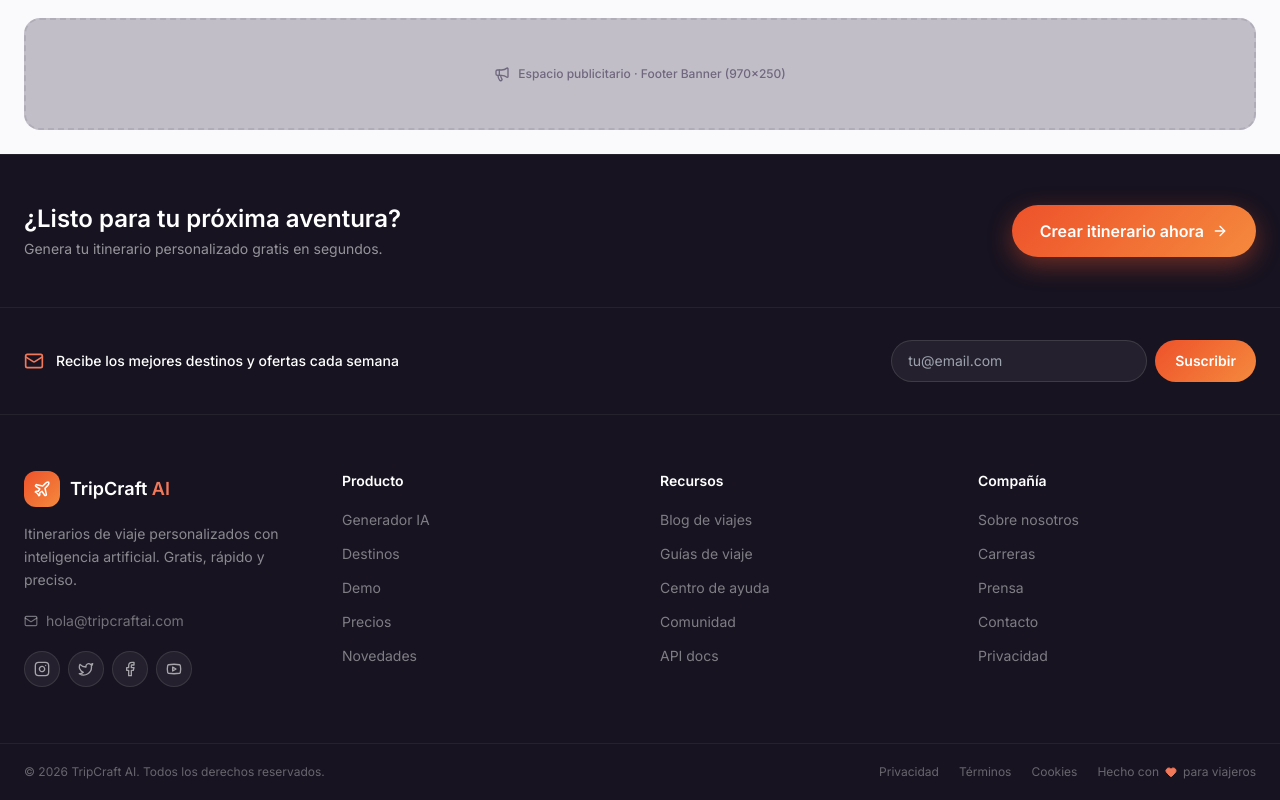
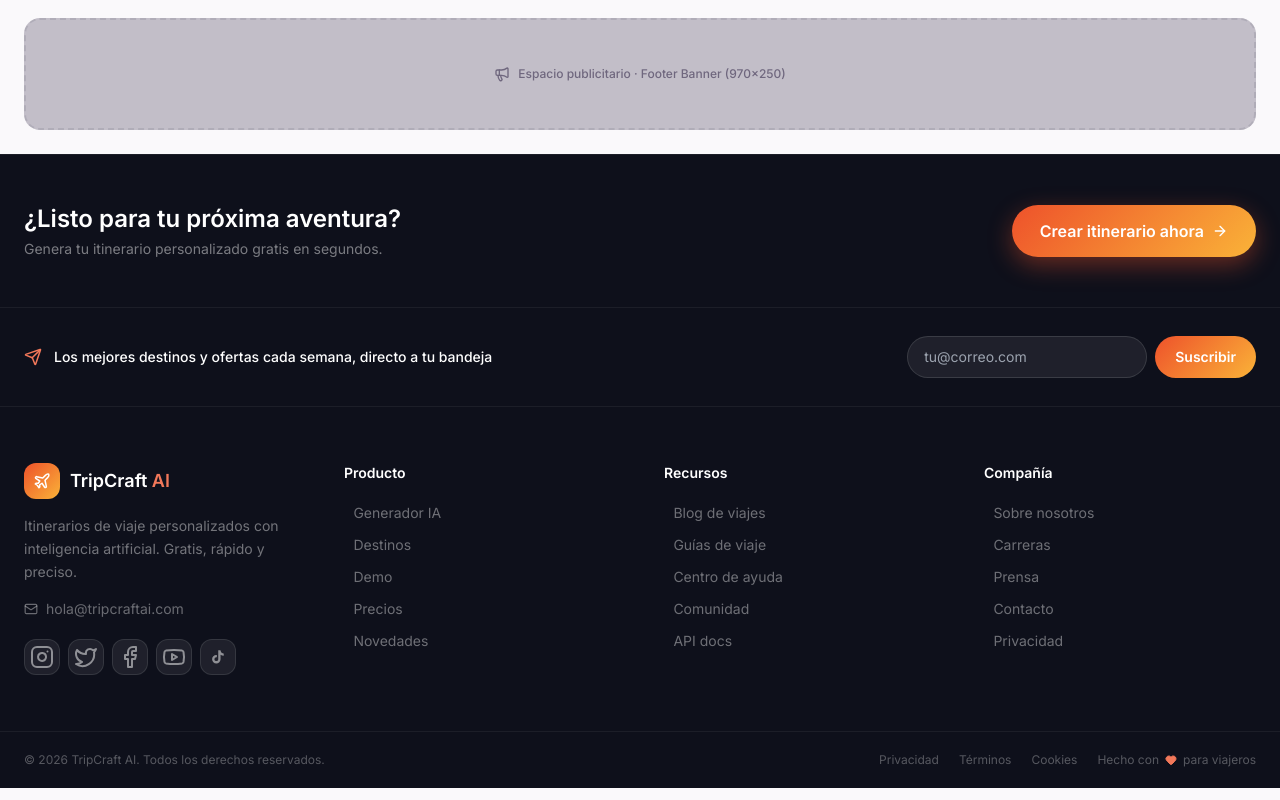
Before and after one commit to eduardodaza/paginaweblovable, a Next.js app in the folder cuenta-test-viajes-main/viajes-main/: page / in a window 1280 px wide. Shown: the part 4438-5238 px from the top of the page. Built offline with nearby package versions, Linux system fonts and the light colour scheme.

Commit message:
Update Footer.tsx

```diff
--- a/cuenta-test-viajes-main/viajes-main/src/components/landing/sections/Footer.tsx
+++ b/cuenta-test-viajes-main/viajes-main/src/components/landing/sections/Footer.tsx
@@ -1,157 +1,176 @@
-import { Plane, Instagram, Twitter, Facebook, Youtube, Mail, MapPin, Phone, ArrowRight, Heart } from "lucide-react";
+// Footer.tsx — Todos los enlaces configurables en SOCIAL_LINKS y NAV_LINKS
+// Para actualizar redes sociales: cambia las URLs en SOCIAL_LINKS
+// Para nuevas secciones: edita los arrays nav_es / nav_en
+
+import { Plane, Instagram, Twitter, Facebook, Youtube, Mail, ArrowRight, Heart, Send } from "lucide-react";
 import type { Locale } from "@/lib/types";
+
+// ─── CONFIGURA AQUÍ TUS REDES SOCIALES ──────────────────────────────────────
+// Reemplaza "#" por la URL real cuando crees cada cuenta
+const SOCIAL_LINKS = {
+  instagram: "https://instagram.com/tripcraftai",   // ← pon tu URL de Instagram
+  twitter:   "https://twitter.com/tripcraftai",     // ← pon tu URL de Twitter/X
+  facebook:  "https://facebook.com/tripcraftai",    // ← pon tu URL de Facebook
+  youtube:   "https://youtube.com/@tripcraftai",    // ← pon tu URL de YouTube
+  email:     "mailto:hola@tripcraftai.com",         // ← pon tu email real
+  tiktok:    "https://tiktok.com/@tripcraftai",     // ← pon tu URL de TikTok
+};
+// ─────────────────────────────────────────────────────────────────────────────
+
+// Ícono TikTok (no está en lucide)
+function TikTokIcon() {
+  return (
+    <svg width="16" height="16" viewBox="0 0 24 24" fill="currentColor">
+      <path d="M19.59 6.69a4.83 4.83 0 01-3.77-4.25V2h-3.45v13.67a2.89 2.89 0 01-2.88 2.5 2.89 2.89 0 01-2.89-2.89 2.89 2.89 0 012.89-2.89c.28 0 .54.04.79.1V9.01a6.3 6.3 0 00-.79-.05 6.34 6.34 0 00-6.34 6.34 6.34 6.34 0 006.34 6.34 6.34 6.34 0 006.33-6.34V8.69a8.18 8.18 0 004.78 1.52V6.76a4.85 4.85 0 01-1.01-.07z"/>
+    </svg>
+  );
+}
 
 export function Footer({ locale }: { locale: Locale }) {
   const es = locale === "es";
 
-  const nav = es
-    ? [
+  const nav = [
     {
-          t: "Producto",
+      t: es ? "Producto" : "Product",
       links: [
-            { label: "Generador IA",    href: "#generador" },
-            { label: "Destinos",        href: "#destinos" },
-            { label: "Demo",            href: "#generador" },
-            { label: "Precios",         href: "#precios" },
-            { label: "Novedades",       href: "#" },
+        { label: es ? "Generador IA"   : "AI Generator",  href: "#generador" },
+        { label: es ? "Destinos"       : "Destinations",  href: "#destinos"  },
+        { label: "Demo",                                   href: "#generador" },
+        { label: es ? "Precios"        : "Pricing",       href: "#precios"   },
+        { label: es ? "Novedades"      : "What's new",    href: "#"          },
       ],
     },
     {
-          t: "Recursos",
+      t: es ? "Recursos" : "Resources",
       links: [
-            { label: "Blog de viajes",  href: "#blog" },
-            { label: "Guías de viaje",  href: "#" },
-            { label: "Centro de ayuda", href: "#" },
-            { label: "Comunidad",       href: "#" },
-            { label: "API docs",        href: "#" },
+        { label: es ? "Blog de viajes" : "Travel blog",   href: "#blog"  },
+        { label: es ? "Guías de viaje" : "Travel guides", href: "#"      },
+        { label: es ? "Centro de ayuda": "Help center",   href: "#"      },
+        { label: es ? "Comunidad"      : "Community",     href: "#"      },
+        { label: "API docs",                               href: "#"      },
       ],
     },
     {
-          t: "Compañía",
+      t: es ? "Compañía" : "Company",
       links: [
-            { label: "Sobre nosotros",  href: "#" },
-            { label: "Carreras",        href: "#" },
-            { label: "Prensa",          href: "#" },
-            { label: "Contacto",        href: "#" },
-            { label: "Privacidad",      href: "#" },
-          ],
-        },
-      ]
-    : [
-        {
-          t: "Product",
-          links: [
-            { label: "AI Generator",    href: "#generador" },
-            { label: "Destinations",    href: "#destinos" },
-            { label: "Demo",            href: "#generador" },
-            { label: "Pricing",         href: "#precios" },
-            { label: "What's new",      href: "#" },
-          ],
-        },
-        {
-          t: "Resources",
-          links: [
-            { label: "Travel blog",     href: "#blog" },
-            { label: "Travel guides",   href: "#" },
-            { label: "Help center",     href: "#" },
-            { label: "Community",       href: "#" },
-            { label: "API docs",        href: "#" },
-          ],
-        },
-        {
-          t: "Company",
-          links: [
-            { label: "About us",        href: "#" },
-            { label: "Careers",         href: "#" },
-            { label: "Press",           href: "#" },
-            { label: "Contact",         href: "#" },
-            { label: "Privacy",         href: "#" },
+        { label: es ? "Sobre nosotros" : "About us",  href: "#"  },
+        { label: es ? "Carreras"       : "Careers",   href: "#"  },
+        { label: es ? "Prensa"         : "Press",     href: "#"  },
+        { label: es ? "Contacto"       : "Contact",   href: SOCIAL_LINKS.email },
+        { label: es ? "Privacidad"     : "Privacy",   href: "#"  },
       ],
     },
   ];
 
   return (
-    <footer className="border-t" style={{ background: "hsl(260 25% 10%)", borderColor: "rgba(255,255,255,0.06)" }}>
-      {/* CTA superior */}
-      <div className="border-b" style={{ borderColor: "rgba(255,255,255,0.06)" }}>
+    <footer style={{ background: "hsl(230 30% 8%)", borderTop: "1px solid rgba(255,255,255,0.06)" }}>
+
+      {/* ── CTA superior ── */}
+      <div style={{ borderBottom: "1px solid rgba(255,255,255,0.06)" }}>
         <div className="max-w-7xl mx-auto px-6 py-12 flex flex-col md:flex-row items-center justify-between gap-6">
           <div>
             <h3 className="text-2xl font-bold text-white mb-1">
               {es ? "¿Listo para tu próxima aventura?" : "Ready for your next adventure?"}
             </h3>
-            <p className="text-sm" style={{ color: "rgba(255,255,255,0.55)" }}>
+            <p className="text-sm" style={{ color: "rgba(255,255,255,0.45)" }}>
               {es ? "Genera tu itinerario personalizado gratis en segundos." : "Generate your personalized itinerary free in seconds."}
             </p>
           </div>
-          <a href="#generador"
+          <a
+            href="#generador"
             className="inline-flex items-center gap-2 px-7 py-3.5 rounded-full font-semibold text-white whitespace-nowrap hover:scale-[1.03] transition-all"
-            style={{ background: "var(--gradient-hero)", boxShadow: "0 8px 24px hsl(12 85% 55% / 0.4)" }}>
-            {es ? "Crear itinerario ahora" : "Create itinerary now"} <ArrowRight className="w-4 h-4" />
+            style={{ background: "linear-gradient(135deg, hsl(12 85% 55%), hsl(38 95% 60%))", boxShadow: "0 8px 24px hsl(12 85% 55% / 0.4)" }}>
+            {es ? "Crear itinerario ahora" : "Create itinerary now"} <ArrowRight style={{ width: 16, height: 16 }} />
           </a>
         </div>
       </div>
 
-      {/* Newsletter */}
-      <div className="border-b" style={{ borderColor: "rgba(255,255,255,0.06)" }}>
-        <div className="max-w-7xl mx-auto px-6 py-8 flex flex-col md:flex-row items-center justify-between gap-4">
+      {/* ── Newsletter ── */}
+      <div style={{ borderBottom: "1px solid rgba(255,255,255,0.06)" }}>
+        <div className="max-w-7xl mx-auto px-6 py-7 flex flex-col md:flex-row items-center justify-between gap-4">
           <div className="flex items-center gap-3">
-            <Mail className="w-5 h-5" style={{ color: "hsl(12 85% 65%)" }} />
+            <Send style={{ width: 18, height: 18, color: "hsl(12 85% 65%)", flexShrink: 0 }} />
             <p className="text-sm font-medium text-white">
-              {es ? "Recibe los mejores destinos y ofertas cada semana" : "Get the best destinations and deals every week"}
+              {es ? "Los mejores destinos y ofertas cada semana, directo a tu bandeja" : "Best destinations and deals weekly, straight to your inbox"}
             </p>
           </div>
           <div className="flex gap-2 w-full md:w-auto">
             <input
               type="email"
-              placeholder={es ? "tu@email.com" : "your@email.com"}
-              className="flex-1 md:w-64 px-4 py-2.5 rounded-full text-sm outline-none border"
-              style={{ background: "rgba(255,255,255,0.06)", borderColor: "rgba(255,255,255,0.12)", color: "#fff" }}
+              placeholder={es ? "tu@correo.com" : "your@email.com"}
+              className="flex-1 md:w-60 px-4 py-2.5 rounded-full text-sm outline-none"
+              style={{
+                background: "rgba(255,255,255,0.07)",
+                border: "1px solid rgba(255,255,255,0.12)",
+                color: "#fff",
+              }}
             />
             <button
               className="px-5 py-2.5 rounded-full text-sm font-semibold text-white hover:opacity-90 transition"
-              style={{ background: "var(--gradient-hero)" }}>
+              style={{ background: "linear-gradient(135deg, hsl(12 85% 55%), hsl(38 95% 60%))" }}>
               {es ? "Suscribir" : "Subscribe"}
             </button>
           </div>
         </div>
       </div>
 
-      {/* Links principales */}
-      <div className="max-w-7xl mx-auto px-6 py-14 grid md:grid-cols-4 gap-10">
+      {/* ── Cuerpo principal ── */}
+      <div className="max-w-7xl mx-auto px-6 py-14 grid md:grid-cols-4 gap-12">
+
         {/* Brand */}
         <div>
           <a href="#" className="flex items-center gap-2.5 font-bold text-lg mb-4">
             <span className="inline-flex items-center justify-center w-9 h-9 rounded-xl text-white"
-              style={{ background: "var(--gradient-hero)" }}>
+              style={{ background: "linear-gradient(135deg, hsl(12 85% 55%), hsl(38 95% 60%))" }}>
               <Plane style={{ width: 18, height: 18 }} />
             </span>
             <span className="text-white">TripCraft <span style={{ color: "hsl(12 85% 65%)" }}>AI</span></span>
           </a>
-          <p className="text-sm leading-relaxed max-w-xs" style={{ color: "rgba(255,255,255,0.5)" }}>
+          <p className="text-sm leading-relaxed max-w-xs" style={{ color: "rgba(255,255,255,0.42)" }}>
             {es
               ? "Itinerarios de viaje personalizados con inteligencia artificial. Gratis, rápido y preciso."
               : "Personalized travel itineraries powered by AI. Free, fast and accurate."}
           </p>
 
-          {/* Contact info */}
-          <div className="mt-5 space-y-2">
-            <div className="flex items-center gap-2 text-sm" style={{ color: "rgba(255,255,255,0.4)" }}>
-              <Mail className="w-3.5 h-3.5" /> hola@tripcraftai.com
-            </div>
-          </div>
+          <a href={SOCIAL_LINKS.email} className="mt-4 flex items-center gap-2 text-sm hover:text-white transition"
+            style={{ color: "rgba(255,255,255,0.38)" }}>
+            <Mail style={{ width: 14, height: 14 }} /> hola@tripcraftai.com
+          </a>
 
           {/* Redes sociales */}
-          <div className="mt-5 flex gap-2">
+          <div className="mt-5 flex flex-wrap gap-2">
             {[
-              { icon: Instagram, href: "https://instagram.com", label: "Instagram" },
-              { icon: Twitter,   href: "https://twitter.com",   label: "Twitter / X" },
-              { icon: Facebook,  href: "https://facebook.com",  label: "Facebook" },
-              { icon: Youtube,   href: "https://youtube.com",   label: "YouTube" },
+              { icon: Instagram,   href: SOCIAL_LINKS.instagram, label: "Instagram" },
+              { icon: Twitter,     href: SOCIAL_LINKS.twitter,   label: "Twitter / X" },
+              { icon: Facebook,    href: SOCIAL_LINKS.facebook,  label: "Facebook" },
+              { icon: Youtube,     href: SOCIAL_LINKS.youtube,   label: "YouTube" },
+              { icon: TikTokIcon,  href: SOCIAL_LINKS.tiktok,    label: "TikTok" },
             ].map(({ icon: Icon, href, label }) => (
-              <a key={label} href={href} target="_blank" rel="noopener noreferrer" aria-label={label}
-                className="w-9 h-9 rounded-full flex items-center justify-center border transition-all hover:scale-110 hover:border-primary"
-                style={{ background: "rgba(255,255,255,0.06)", borderColor: "rgba(255,255,255,0.1)", color: "rgba(255,255,255,0.6)" }}>
-                <Icon className="w-4 h-4" />
+              <a
+                key={label}
+                href={href}
+                target="_blank"
+                rel="noopener noreferrer"
+                aria-label={label}
+                title={label}
+                className="w-9 h-9 rounded-xl flex items-center justify-center transition-all duration-200 hover:scale-110 group"
+                style={{
+                  background: "rgba(255,255,255,0.07)",
+                  border: "1px solid rgba(255,255,255,0.1)",
+                  color: "rgba(255,255,255,0.5)",
+                }}
+                onMouseEnter={(e) => {
+                  e.currentTarget.style.background = "linear-gradient(135deg, hsl(12 85% 55% / 0.3), hsl(38 95% 60% / 0.3))";
+                  e.currentTarget.style.borderColor = "hsl(12 85% 55% / 0.5)";
+                  e.currentTarget.style.color = "#fff";
+                }}
+                onMouseLeave={(e) => {
+                  e.currentTarget.style.background = "rgba(255,255,255,0.07)";
+                  e.currentTarget.style.borderColor = "rgba(255,255,255,0.1)";
+                  e.currentTarget.style.color = "rgba(255,255,255,0.5)";
+                }}
+              >
+                <Icon />
               </a>
             ))}
           </div>
@@ -160,13 +179,17 @@ export function Footer({ locale }: { locale: Locale }) {
         {/* Nav columns */}
         {nav.map((col) => (
           <div key={col.t}>
-            <div className="font-semibold text-sm mb-4 text-white">{col.t}</div>
-            <ul className="space-y-2.5">
+            <div className="font-semibold text-sm mb-5 text-white">{col.t}</div>
+            <ul className="space-y-3">
               {col.links.map((l) => (
                 <li key={l.label}>
-                  <a href={l.href}
-                    className="text-sm transition-colors hover:text-white"
-                    style={{ color: "rgba(255,255,255,0.45)" }}>
+                  <a
+                    href={l.href}
+                    target={l.href.startsWith("http") || l.href.startsWith("mailto") ? "_blank" : undefined}
+                    rel={l.href.startsWith("http") ? "noopener noreferrer" : undefined}
+                    className="text-sm transition-colors hover:text-white flex items-center gap-1 group"
+                    style={{ color: "rgba(255,255,255,0.4)" }}>
+                    <span className="opacity-0 group-hover:opacity-100 transition-opacity" style={{ color: "hsl(12 85% 65%)" }}>›</span>
                     {l.label}
                   </a>
                 </li>
@@ -176,17 +199,23 @@ export function Footer({ locale }: { locale: Locale }) {
         ))}
       </div>
 
-      {/* Bottom bar */}
-      <div className="border-t px-6 py-5" style={{ borderColor: "rgba(255,255,255,0.06)" }}>
+      {/* ── Bottom bar ── */}
+      <div className="px-6 py-5" style={{ borderTop: "1px solid rgba(255,255,255,0.06)" }}>
         <div className="max-w-7xl mx-auto flex flex-col md:flex-row items-center justify-between gap-3 text-xs"
-          style={{ color: "rgba(255,255,255,0.35)" }}>
+          style={{ color: "rgba(255,255,255,0.3)" }}>
           <span>© {new Date().getFullYear()} TripCraft AI. {es ? "Todos los derechos reservados." : "All rights reserved."}</span>
           <div className="flex items-center gap-5">
-            <a href="#" className="hover:text-white transition">{es ? "Privacidad" : "Privacy"}</a>
-            <a href="#" className="hover:text-white transition">{es ? "Términos" : "Terms"}</a>
-            <a href="#" className="hover:text-white transition">Cookies</a>
+            {[
+              { label: es ? "Privacidad" : "Privacy", href: "#" },
+              { label: es ? "Términos"   : "Terms",   href: "#" },
+              { label: "Cookies",                      href: "#" },
+            ].map((l) => (
+              <a key={l.label} href={l.href} className="hover:text-white transition">{l.label}</a>
+            ))}
             <span className="flex items-center gap-1">
-              {es ? "Hecho con" : "Made with"} <Heart className="w-3 h-3 mx-0.5" style={{ color: "hsl(12 85% 65%)" }} fill="hsl(12 85% 65%)" /> {es ? "para viajeros" : "for travelers"}
+              {es ? "Hecho con" : "Made with"}{" "}
+              <Heart style={{ width: 12, height: 12, color: "hsl(12 85% 65%)", fill: "hsl(12 85% 65%)", margin: "0 2px" }} />
+              {es ? "para viajeros" : "for travelers"}
             </span>
           </div>
         </div>
```
Lines whose indentation alone changed are shown as unchanged.
